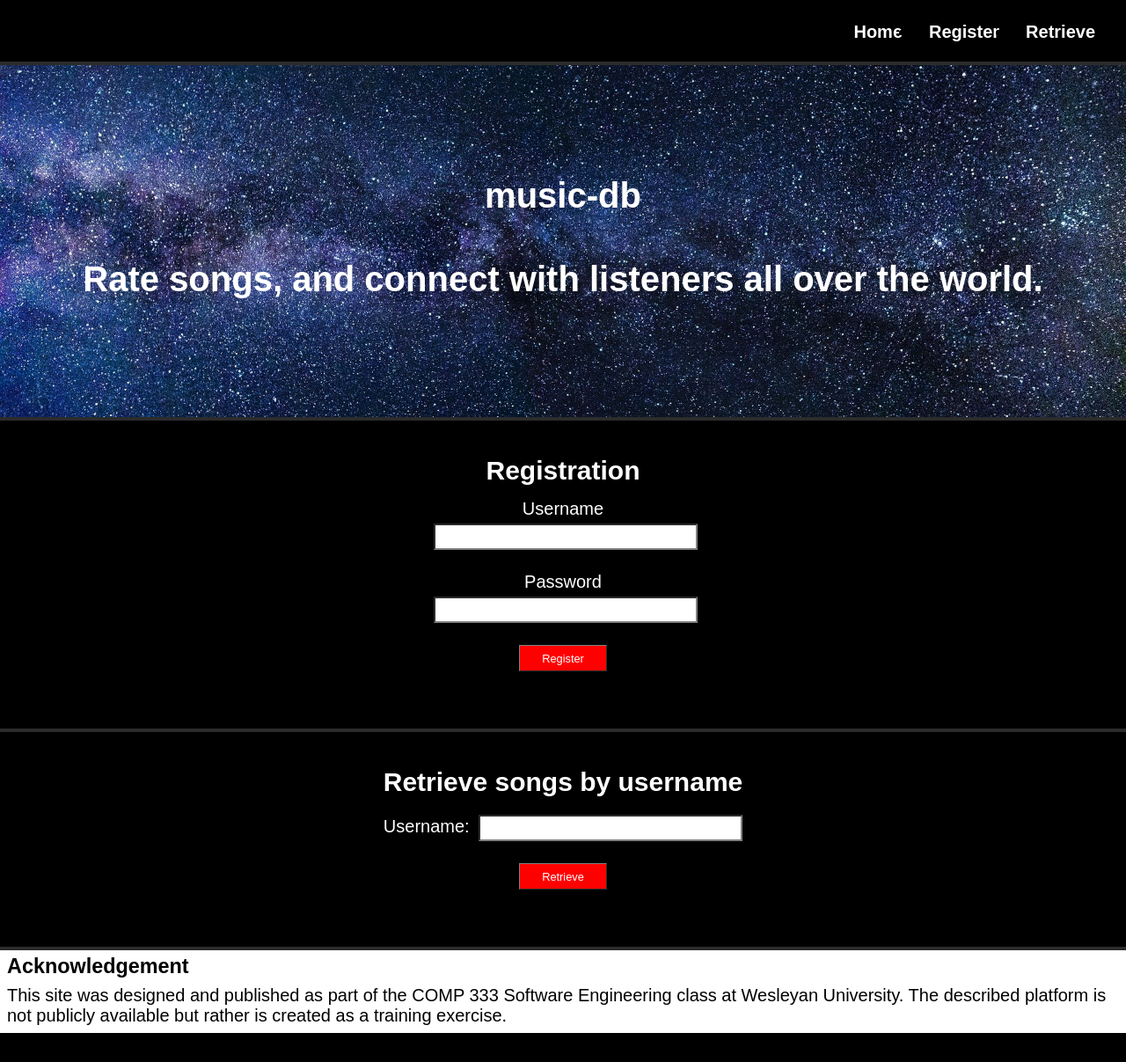
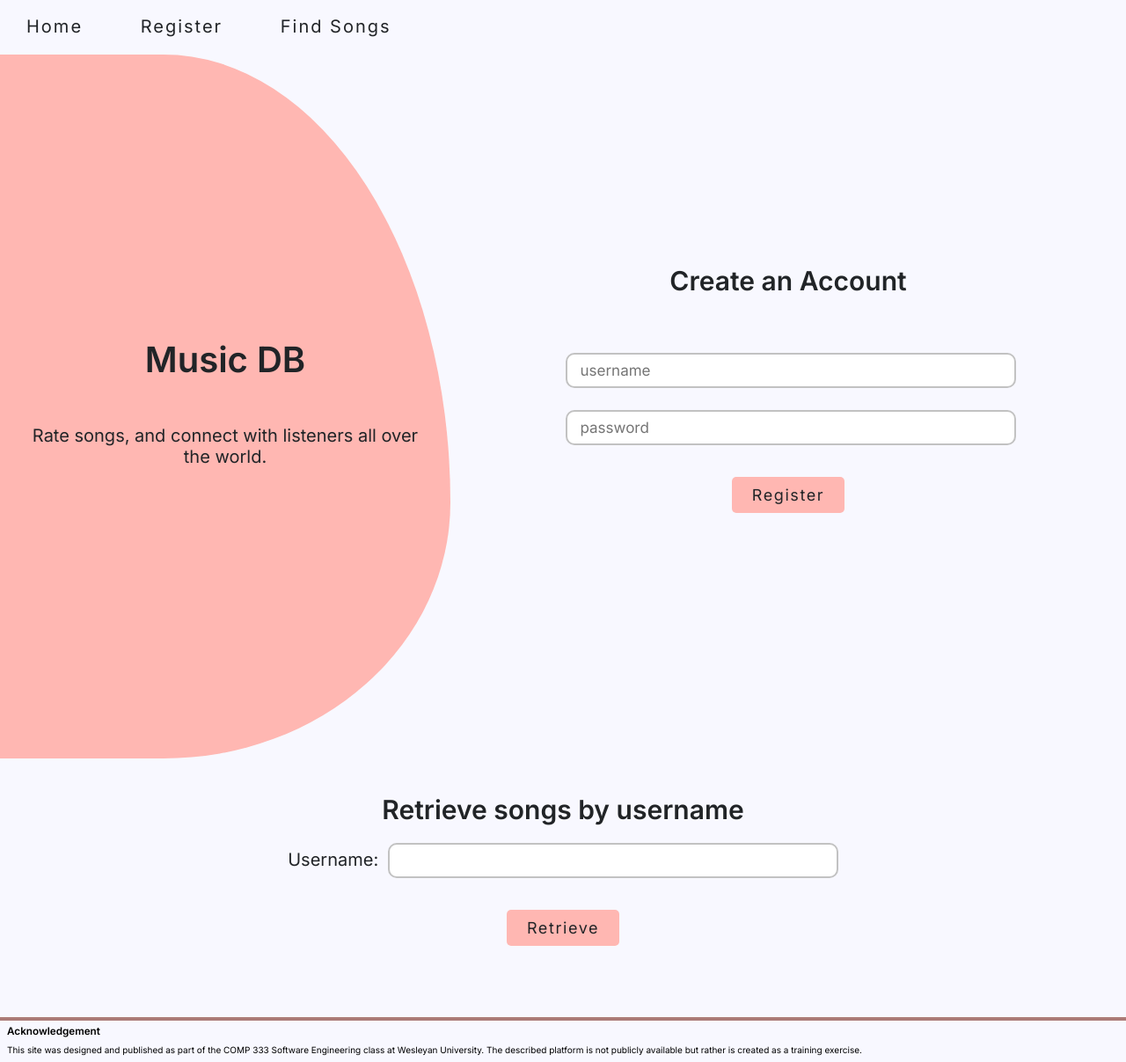
Before and after one commit to tanyapha/hw02, a PHP site: page / in a window 1280 px wide. Shown: the whole page at 88% size. Before the commit the page ends 1174 px from the top, so only its background shows below. Run offline with PHP 8.4, Linux system fonts and the light colour scheme; data that the repository does not hold is empty.

Commit message:
changed css for php

```diff
--- a/index.php
+++ b/index.php
@@ -16,31 +16,29 @@
   <meta charset="utf-8">
   <meta name="viewport" content="width=device-width, initial-scale=1.0">
   <meta http-equiv="Content-Type" content="application/x-www-form-urlencoded"/>
+  <link rel="preconnect" href="https://fonts.googleapis.com">
+  <link rel="preconnect" href="https://fonts.gstatic.com" crossorigin>
+  <link href="https://fonts.googleapis.com/css2?family=Inter:wght@300;400;600&display=swap" rel="stylesheet">
 <title>Online Music Rating Platform</title>
 <link rel="stylesheet" href="style.css">
 </head>
 
 <body>
   <nav>
-    <ul>
-      <li><a href="#home">Home</a></li>
-      <li><a href="#registration">Register</a></li>
-      <li><a href="#retrieval">Retrieve</a></li>
+    <ul class="nav-content">
+      <li class="nav-items"><a href="#home">Home</a></li>
+      <li class="nav-items"><a href="#registration">Register</a></li>
+      <li class="nav-items"><a href="#retrieval">Find Songs</a></li>
     </ul>
   </nav>
 
-  <hr>
-
+  <div id=sign-up>
     <header id="home">
-    <h1> music-db </h1>
-    <h1 class="message">Rate songs, and connect with listeners all over the world.</h1>
+      <h1 class="title"> Music DB </h1>
+      <p class="message">Rate songs, and connect with listeners all over the world.</p>
     　</header>
-
-  <hr>
-
     <section id="registration">
-    <h1>Registration</h1>
-
+      <h1 id = create-account>Create an Account</h1>
       <?php
         $servername = "localhost";
         $username = "root";
@@ -50,16 +48,13 @@
         if ($conn->connect_error) {
           die("Connection failed: " . $conn->connect_error);
         }
-
         if(isset($_REQUEST["submit"])){
           $out_value1 = "";
           $user_name = $_REQUEST['username'];
           $pwd = $_REQUEST['password'];
-
           if(!empty($user_name) && !empty($pwd)){
             $sql1 = "SELECT * FROM users WHERE username = ('$user_name')";
             $result1 = mysqli_query($conn, $sql1);
-
             if (mysqli_num_rows($result1) == 0) {
               $sql2 = "INSERT INTO users (username, password) VALUES ('$user_name', '$pwd')";
               $result2 = mysqli_query($conn, $sql2);
@@ -79,15 +74,14 @@
             $out_value1 = "Please enter username and password.";
           }
         }
-
         $conn->close();
       ?>
-
       <form method="GET" action="">
-      Username </br> <input type="text" class="form_input" name="username"/><br>
-      Password </br> <input type="text" class="form_input" name="password"/><br>
+         </br> <input type="text" class="form_input" name="username"
+                              placeholder= "username"/><br>
+                <input type="text" class="form_input"
+                              name="password" placeholder="password"/><br>
         <input type="submit" class="submit" name="submit" value="Register"/>
-
         <p class="output"><?php
           if(!empty($out_value1)){
             echo $out_value1;
@@ -95,9 +89,11 @@
         ?></p>
       </form>
     </section>
+  </div>
+
   <!-- registration section ends -->
 
-  <hr>
+  <!-- <hr> -->
 
   <section id="retrieval">
     <h1>Retrieve songs by username</h1>
--- a/style.css
+++ b/style.css
@@ -1,78 +1,107 @@
-
-
-@import url('https://fonts.googleapis.com/css2?family=Noto+Sans+SC&display=swap');
+@import url("https://fonts.googleapis.com/css2?family=Noto+Sans+SC&display=swap");
 
 * {
   margin: 0px;
   padding: 0px;
   box-sizing: border-box;
+  font-family: "Inter", sans-serif;
 }
 
 body {
-    font-family: Arial, "Helvetica Neue", Helvetica, sans-serif;
-    font-size: 20px;
-    background-color: black;
+  /* font-family: Arial, "Helvetica Neue", Helvetica, sans-serif; */
+  font-size: 20px;
+  background-color: #f8f8ff;
+}
+
+a {
+  color: #212427;
+  text-decoration: none;
 }
 
 nav {
   position: relative;
   width: 100%;
-  height: 70px;
-  position: sticky;
+  /* position: sticky; */
+  height: 62px;
 }
 
-nav ul {
-  display: flex;
-  float: right;
-  padding-top: 25px;
-  padding-right: 20px;
+.nav-content ul {
+  list-style: none;
+  margin: 0 auto;
+  padding: 0;
+  text-align: center;
 }
 
-nav ul li a {
-  display: block;
-  text-decoration: none;
-  color: #fff;
-  padding: 0 15px;
-  font-weight: bold;
+.nav-content li {
+  color: #f7f6f5;
+  width: 300 px;
+  padding: 10px;
+  margin: 0 20px;
+  display: inline-block;
+  line-height: 40px;
+  font-size: 20px;
+  font-weight: 400;
+  letter-spacing: 2px;
 }
 
 hr {
-  border-color: gray;
+  border-color: #ffb7b2;
   border-width: 4px 0px 0px 0px;
 }
 
+.title {
+  letter-spacing: 2spx;
+}
+
+#sign-up {
+  display: flex;
+  flex-wrap: wrap;
+  align-items: center;
+}
+
 #home {
-  background: url(bg.jpg);
-  height: 50vh;
-  background-position: center;
-  background-size: cover;
+  background-color: #ffb7b2;
+  height: 100vh;
+  width: 40%;
   display: flex;
   flex-direction: column;
   justify-content: center;
-  /* align-items: center; */
   text-align: center;
   padding-top: 20px;
-  color: white;
+  color: #212427;
+  font-weight: 400;
+  border-top-right-radius: 70%;
+  border-bottom-right-radius: 70% 40%;
 }
 
 .message {
-  padding: 50px 10px 0;
+  padding: 50px 30px 0;
 }
 
 #registration {
-  background-color: black;
+  width: 60%;
+  text-align: center;
+  padding: 40px 0;
+  color: #212427;
+}
+
+#circle {
+  background: #ffb7b2;
+  border-radius: 50%;
+  width: 100px;
+  height: 100px;
+  z-index: 2;
+}
+
+#retrieval {
   /* justify-content: center; */
   text-align: center;
   padding: 40px 0;
-  color: white;
+  color: #212427;
 }
 
-#retrieval {
-  background-color: black;
-  /* justify-content: center; */
-  text-align: center;
-  padding: 40px 0;
-  color: white;
+#create-account {
+  margin-bottom: 20px;
 }
 
 form {
@@ -80,38 +109,51 @@
 }
 
 .form_input {
-  padding-left: 5px;
+  border: 2px solid #c2c2c2;
+  border-radius: 10px;
+  padding-left: 15px;
   margin-left: 5px;
   margin-top: 5px;
-  margin-bottom: 25px;
-  border-color: gray;
-  border-width: 2px;
-  width: 300px;
-  height: 30px;
-  color: gray;
-  font-size: 1vw;
+  margin-bottom: 20px;
+  outline: none;
+  /* border-color: gray;
+  border-width: 2px; */
+  width: 40vw;
+  height: 40px;
+  color: #c2c2c2;
+  font-size: 17px;
 }
 
 .submit {
-  border-color: gray;
-  border-width: 1px;
-  width: 100px;
-  height: 30px;
-  background: red;
-  color: white;
-  font-size: 1vw;
+  width: 10vw;
+  letter-spacing: 0.1rem;
+  border: none;
+  border-radius: 5px;
+  outline: none;
+  cursor: pointer;
+  padding: 10px;
+  margin: 1rem;
+  background-color: #ffb7b2;
+  font-size: 18px;
+  color: #212427;
+}
+
+#submit:hover {
+  background-color: #cfb0c7;
+  font-size: 21px;
+  transition: all 0.2s;
 }
 
 .output {
   padding-top: 25px;
-  color: white;
+  color: #212427;
 }
 
 .acknowledgement {
-  background-color: white;
   /* color: white; */
   padding-top: 5px;
   padding-left: 8px;
+  font-size: 10px;
 }
 
 .acknowledgement p {
```
Lines whose indentation alone changed are shown as unchanged.
